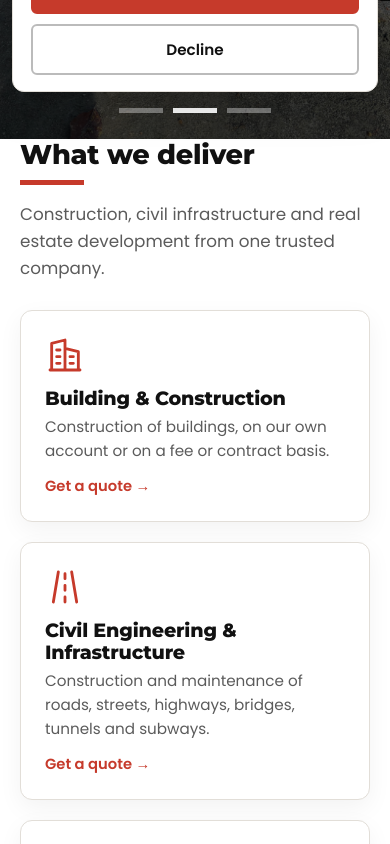
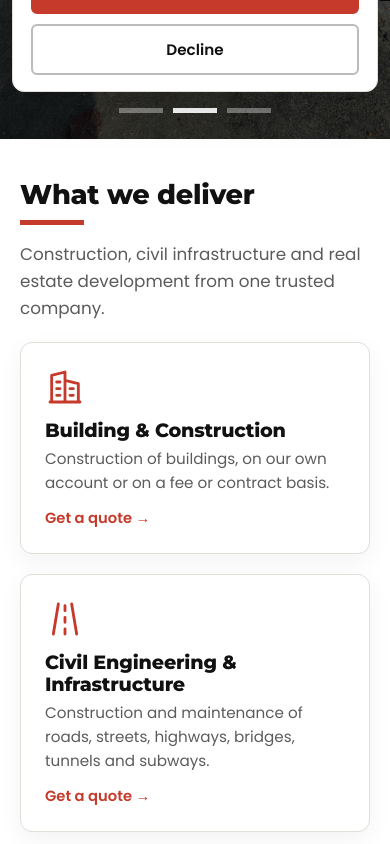
Before and after one commit to Amangitstart/Corewellinfra.in, a React (Vite) app: page / in a window 390 px wide. Shown: the part 740-1584 px from the top of the page. Built offline with nearby package versions, Linux system fonts and the light colour scheme; no server answers.

Commit message:
Polish responsive site spacing and layout

```diff
--- a/src/styles/header-mobile.css
+++ b/src/styles/header-mobile.css
@@ -21,7 +21,9 @@ header nav ul{gap:22px}
  header nav li a{display:block;padding:14px 0;border-bottom:1px solid #2a2a2a}
 }
 @media(max-width:960px){.logo{min-width:0}}
+@media(max-width:1024px){:root{--section-space:60px;--section-content-gap:24px}}
 @media(max-width:820px){.strip .wrap{flex-direction:column;align-items:flex-start;gap:2px;padding-top:6px;padding-bottom:6px}.strip .addr{display:block;max-width:100%;white-space:normal;overflow-wrap:anywhere;line-height:1.35}.strip a{white-space:nowrap}}
+@media(max-width:820px){:root{--section-space:40px;--section-content-gap:20px}}
 @media(max-width:420px){.hcta{padding:9px 12px;font-size:.88rem}.logo{gap:10px}.brand-mark{width:50px;height:50px}.brand-name{font-size:1.05rem}.brand-name small{font-size:.44rem;letter-spacing:.22em;margin-top:4px}}
 @media(max-width:360px){.hcta{display:none}.logo{padding-right:4px}.brand-name{font-size:.95rem;letter-spacing:.1em}.brand-name small{letter-spacing:.18em}}
 @media(prefers-reduced-motion:reduce){.logo,.brand-mark{transition:none}.logo:hover{transform:none}.logo:hover .brand-mark{transform:none}}
--- a/src/styles/photos.css
+++ b/src/styles/photos.css
@@ -1,6 +1,6 @@
 /* Photos */
 /* photos */
-.mason{display:grid;grid-template-columns:repeat(3,minmax(0,1fr));gap:16px;margin-top:28px;align-items:stretch}
+.mason{display:grid;grid-template-columns:repeat(3,minmax(0,1fr));gap:16px;margin-top:var(--section-content-gap);align-items:stretch}
 .pf{display:flex;flex-direction:column;height:100%;margin:0;border-radius:12px;overflow:hidden;background:#fff;border:1px solid var(--line);box-shadow:0 8px 24px rgba(0,0,0,.05)}
 .pf img{width:100%;height:100%;display:block;object-fit:cover}
 .pf figcaption{padding:10px 14px;font-size:.92rem;color:var(--grey)}
@@ -11,7 +11,7 @@
 @media(max-width:480px){.mason{grid-template-columns:1fr;gap:12px}.pf figcaption{padding:8px 10px;font-size:.82rem}}
 #clients{padding-bottom:24px}
 
-.project-videos{display:grid;grid-template-columns:repeat(2,minmax(0,1fr));gap:24px;margin-top:28px}
+.project-videos{display:grid;grid-template-columns:repeat(2,minmax(0,1fr));gap:24px;margin-top:var(--section-content-gap)}
 .project-video{margin:0;border:1px solid var(--line);border-radius:12px;overflow:hidden;background:#fff;box-shadow:0 8px 24px rgba(0,0,0,.05)}
 .project-video video{display:block;width:min(100%,280px);height:360px;aspect-ratio:auto;margin-inline:auto;background:#141414;object-fit:cover}
 .project-video h3{font-size:1.12rem;margin:18px 18px 6px}
--- a/src/styles/sections.css
+++ b/src/styles/sections.css
@@ -1,11 +1,12 @@
 /* Generic sections, cards, quote layout, slanted edges, scroll reveal */
 /* sections */
-section{padding:60px 0}
+section{padding:var(--section-space) 0}
 main > section + section:not(.slant-t):not(.slant-b){padding-top:0}
+#services{padding-top:var(--section-space)}
 h2{font-size:clamp(1.7rem,4vw,2.4rem);font-weight:800}
 h2::after{content:"";display:block;width:64px;height:5px;background:var(--red);margin-top:10px}
 .intro{margin-top:16px;max-width:620px;color:var(--grey);font-size:1.05rem}
-.products{display:grid;grid-template-columns:1fr 1fr;gap:24px;margin-top:36px}
+.products{display:grid;grid-template-columns:1fr 1fr;gap:24px;margin-top:var(--section-content-gap)}
 .product img{width:100%;aspect-ratio:4/3;object-fit:cover;border-radius:6px}
 .product h3{font-size:1.4rem;margin:14px 0 4px}
 .product p{color:var(--grey)}
@@ -32,7 +33,6 @@ footer{background:#0c0c0c;color:#999;text-align:center;padding:22px 0;font-size:
 
 
 @media(max-width:820px){
- section{padding:36px 0}
  .menu{display:block}
  header nav{position:absolute;left:0;right:0;top:68px;background:#fff;border-bottom:1px solid var(--line);display:none}
  header nav.open{display:block}
@@ -44,7 +44,7 @@ footer{background:#0c0c0c;color:#999;text-align:center;padding:22px 0;font-size:
  .arrow{font-size:2rem}
 }
 
-.cards{display:grid;grid-template-columns:repeat(3,1fr);gap:20px;margin-top:28px}
+.cards{display:grid;grid-template-columns:repeat(3,1fr);gap:20px;margin-top:var(--section-content-gap)}
 .card{border:1px solid var(--line);border-radius:12px;padding:24px;background:#fff;box-shadow:0 8px 24px rgba(0,0,0,.05)}
 .card .sw{display:block;width:44px;height:44px;border-radius:50%;margin-bottom:14px}
 .card h3{font-size:1.2rem;margin-bottom:6px}
@@ -80,8 +80,8 @@ footer{background:#0c0c0c;color:#999;text-align:center;padding:22px 0;font-size:
 @media(max-width:820px){.feat .wrap{grid-template-columns:1fr 1fr}.feat div.f:nth-child(2){border-right:0}.feat div.f{border-bottom:1px solid #2a2a2a;padding:18px 14px;font-size:.9rem}}
 
 /* slanted section edges */
-.slant-t{margin-top:-3.5vw;padding-top:calc(60px + 3.5vw);clip-path:polygon(0 3.5vw,100% 0,100% 100%,0 100%)}
-.slant-b{margin-top:-3.5vw;padding-top:calc(60px + 3.5vw);clip-path:polygon(0 0,100% 3.5vw,100% 100%,0 100%)}
+.slant-t{margin-top:-3.5vw;padding-top:calc(var(--section-space) + 3.5vw);clip-path:polygon(0 3.5vw,100% 0,100% 100%,0 100%)}
+.slant-b{margin-top:-3.5vw;padding-top:calc(var(--section-space) + 3.5vw);clip-path:polygon(0 0,100% 3.5vw,100% 100%,0 100%)}
 #products{position:relative;z-index:0}
 /* scroll reveal */
 .js .rv{opacity:0;transform:translateY(30px);transition:opacity .7s ease,transform .7s ease}
--- a/src/styles/variables.css
+++ b/src/styles/variables.css
@@ -20,3 +20,8 @@ html[data-theme="dark"] {
   --surface:#202020;
   --surface-soft:#292929
 }
+
+:root {
+  --section-space:80px;
+  --section-content-gap:28px
+}
```
Also changed, not shown: src/sections/ContactSection.jsx (added), 1 other file (tests, documents, lock files or other folders).
